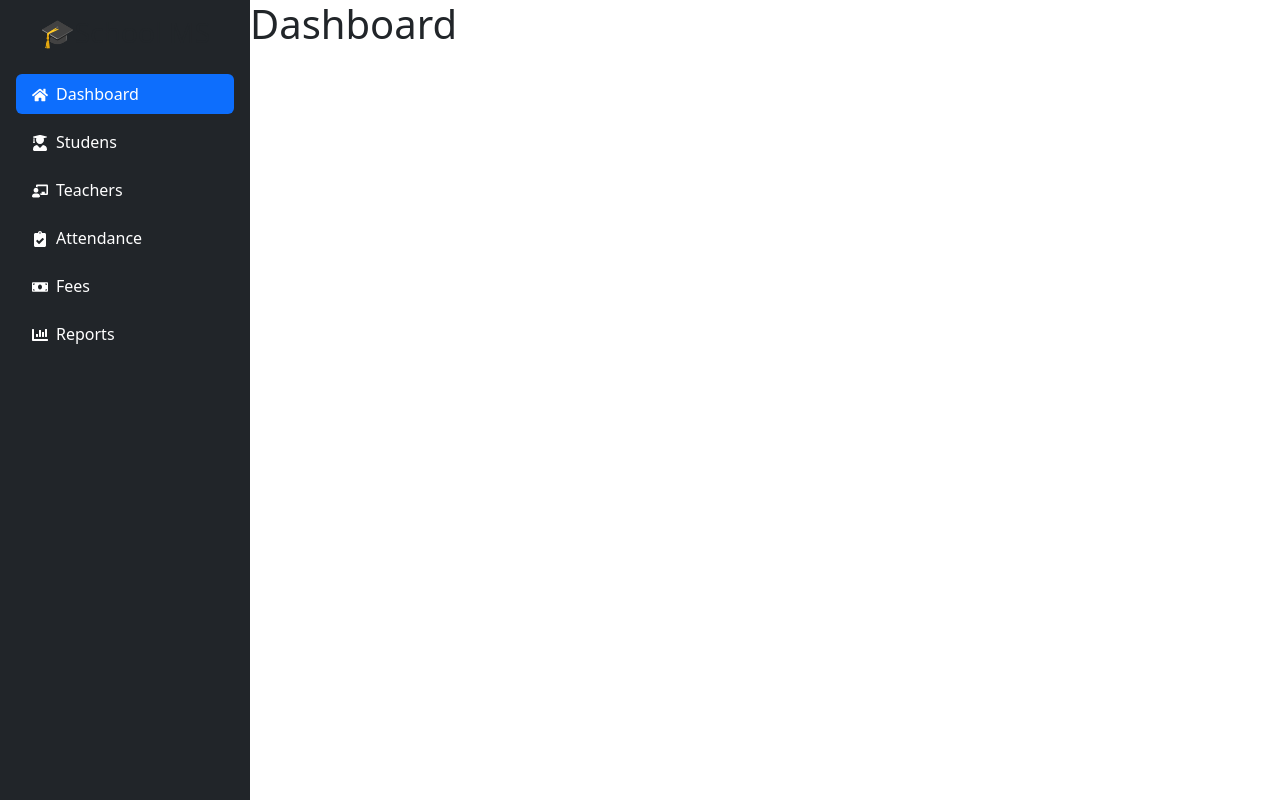
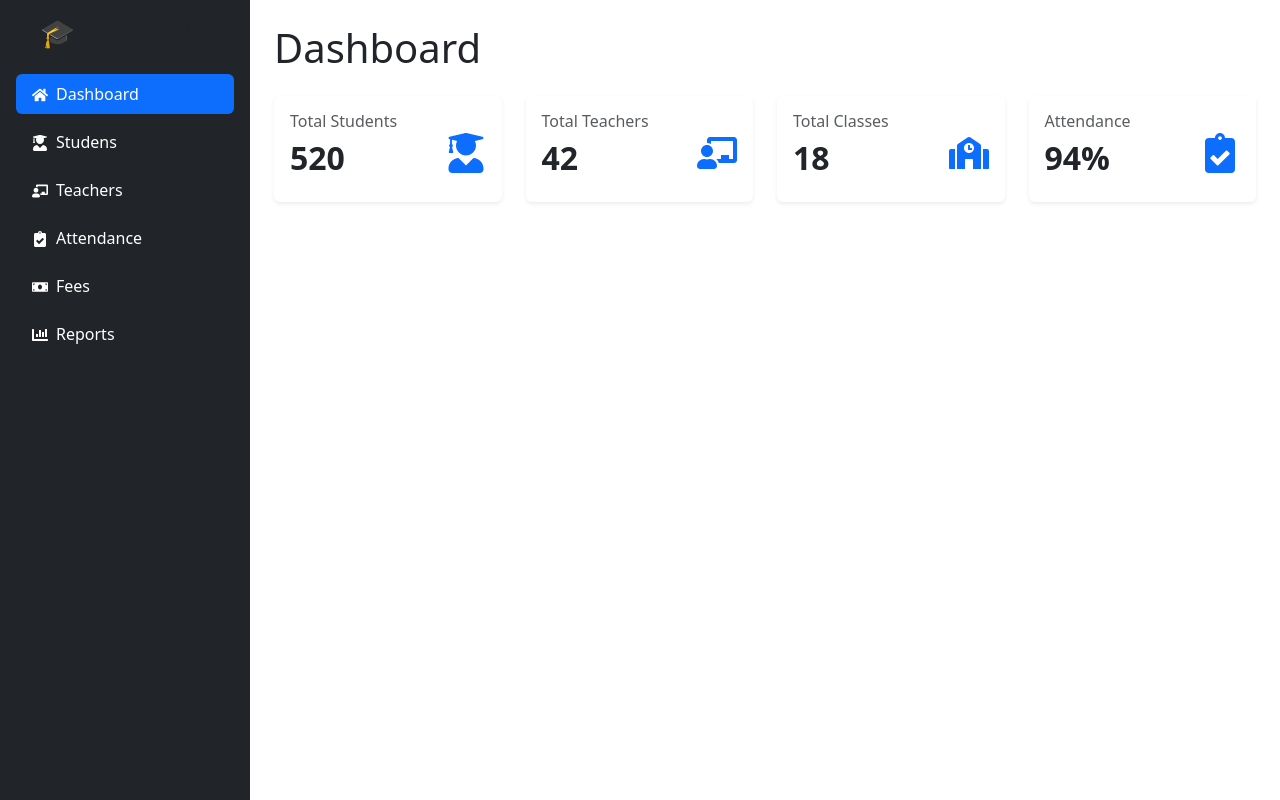
Before and after one commit to soniaamal/school-management-system, a React (Vite) app in the folder frontend/school-management-ui/: page / in a window 1280 px wide. Built offline with nearby package versions, Linux system fonts and the light colour scheme.

Commit message:
Build reusable dashboard statistics

```diff
--- a/frontend/school-management-ui/src/App.jsx
+++ b/frontend/school-management-ui/src/App.jsx
@@ -23,7 +23,7 @@ function App() {
       <Route path='/fees' element={<Fees />} />
       <Route path='/reports' element={<Reports />} />
       </Route>
-      <Route path='**' element={<NotFound />} />
+      <Route path='*' element={<NotFound />} />
     </Routes>
 
 
--- /dev/null
+++ b/frontend/school-management-ui/src/components/StatCard.jsx
@@ -0,0 +1,17 @@
+function StatCard({ title, value, icon: Icon }) {
+    return (
+        <div className="card shadow-sm border-0 h-100">
+            <div className="card-body d-flex align-items-center justify-content-between">
+                <div>
+                    <h6 className="text-muted">{title}</h6>
+                    <h2 className="fw-bold">{value}</h2>
+                </div>
+                <div className="fs-1 text-primary">
+                    <Icon />
+                </div>
+            </div>
+        </div>
+    );
+}
+
+export default StatCard;
--- a/frontend/school-management-ui/src/pages/Dashboard.jsx
+++ b/frontend/school-management-ui/src/pages/Dashboard.jsx
@@ -1,6 +1,56 @@
+import StatCard from "../components/StatCard";
+import {
+    FaUserGraduate,
+    FaChalkboardTeacher,
+    FaSchool,
+    FaClipboardCheck,
+} from "react-icons/fa";
+const state = [
+    {
+        title: "Total Students",
+        value: "520",
+        icon: FaUserGraduate,
+
+    },
+    {
+        title: "Total Teachers",
+        value: "42",
+        icon: FaChalkboardTeacher,
+
+    },
+    {
+        title: "Total Classes",
+        value: "18",
+        icon: FaSchool,
+
+    },
+    {
+        title: "Attendance",
+        value: "94%",
+        icon: FaClipboardCheck,
+
+    },
+];
+
 function Dashboard() {
-    return <h1>Dashboard</h1>;
+    return (
+        <div className="container-fluid p-4">
+            <h1 className="mb-4">Dashboard</h1>
 
+            <div className="row g-4">
+                {state.map((stat) => (
+                    <div className="col-md-6 col-lg-3" key={stat.title}>
+                      <StatCard
+                        title={stat.title}
+                            value={stat.value}
+                            icon={stat.icon}
+                      />
+                    </div>
+              ))}
+            </div>
+        </div>
+
+    );
 }
 
 export default Dashboard;
```
